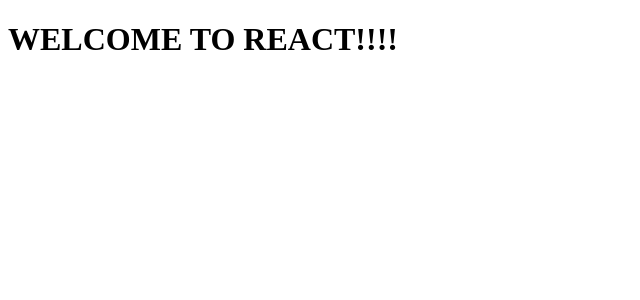
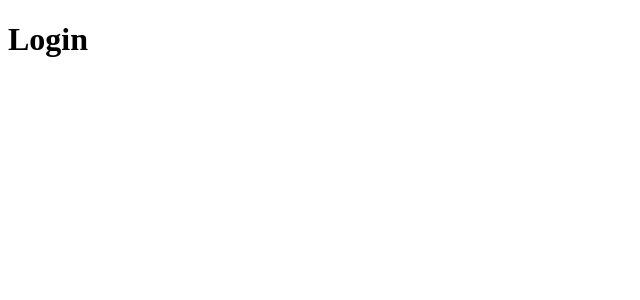
Before and after one commit to Kofful/cherniuk-exchange-frontend, a React (Create React App) app: page /login in a window 1280 px wide. Shown: the top 300 px of the page, without its empty margins (0-640 px from the left). Built offline with nearby package versions, Linux system fonts and the light colour scheme.

Commit message:
Created routes

```diff
--- /dev/null
+++ b/src/components/confirm/Confirm.jsx
@@ -0,0 +1,5 @@
+export default function Confirm() {
+    return (
+        <h1>Confirm</h1>
+    )
+}
--- a/src/components/App.js
+++ b/src/components/home/Home.jsx
@@ -1,9 +1,7 @@
-function App() {
+export default function Home() {
   return (
     <div className="App">
       <h1>WELCOME TO REACT!!!!</h1>
     </div>
   );
 }
-
-export default App;
--- /dev/null
+++ b/src/components/login/Login.jsx
@@ -0,0 +1,5 @@
+export default function Login() {
+    return (
+        <h1>Login</h1>
+    );
+}
--- /dev/null
+++ b/src/components/register/Register.jsx
@@ -0,0 +1,5 @@
+export default function Register() {
+    return (
+        <h1>Register</h1>
+    )
+}
--- a/src/index.js
+++ b/src/index.js
@@ -1,10 +1,11 @@
-import React from 'react';
-import ReactDOM from 'react-dom';
-import App from './components/App';
+import { render } from "react-dom";
+import {BrowserRouter} from "react-router-dom";
+import Routes from "./routes";
 
-ReactDOM.render(
-  <React.StrictMode>
-    <App />
-  </React.StrictMode>,
-  document.getElementById('root')
+const rootElement = document.getElementById("root");
+render(
+    <BrowserRouter>
+        <Routes/>
+    </BrowserRouter>,
+    rootElement
 );
--- /dev/null
+++ b/src/routes/index.jsx
@@ -0,0 +1,16 @@
+import {Routes as ReactRoutes, Route} from "react-router-dom";
+import Home from "../components/home/Home";
+import Login from "../components/login/Login";
+import Register from "../components/register/Register";
+import Confirm from "../components/confirm/Confirm";
+
+export default function Routes() {
+    return (
+        <ReactRoutes>
+            <Route path="/" element={<Home/>}/>
+            <Route path="/login" element={<Login/>}/>
+            <Route path="/register" element={<Register/>}/>
+            <Route path="/confirm" element={<Confirm/>}/>
+        </ReactRoutes>
+    )
+}
```
Also changed, not shown: 1 other file (tests, documents, lock files or other folders).
